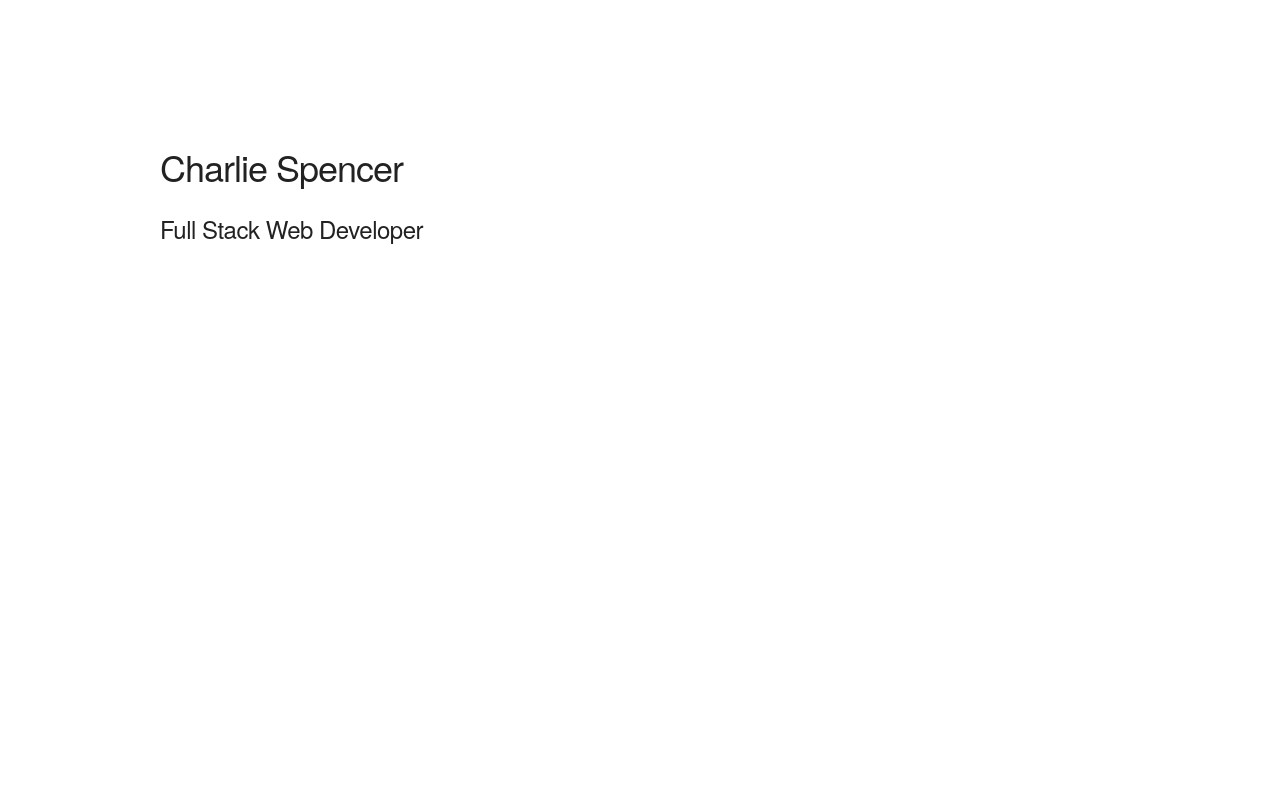
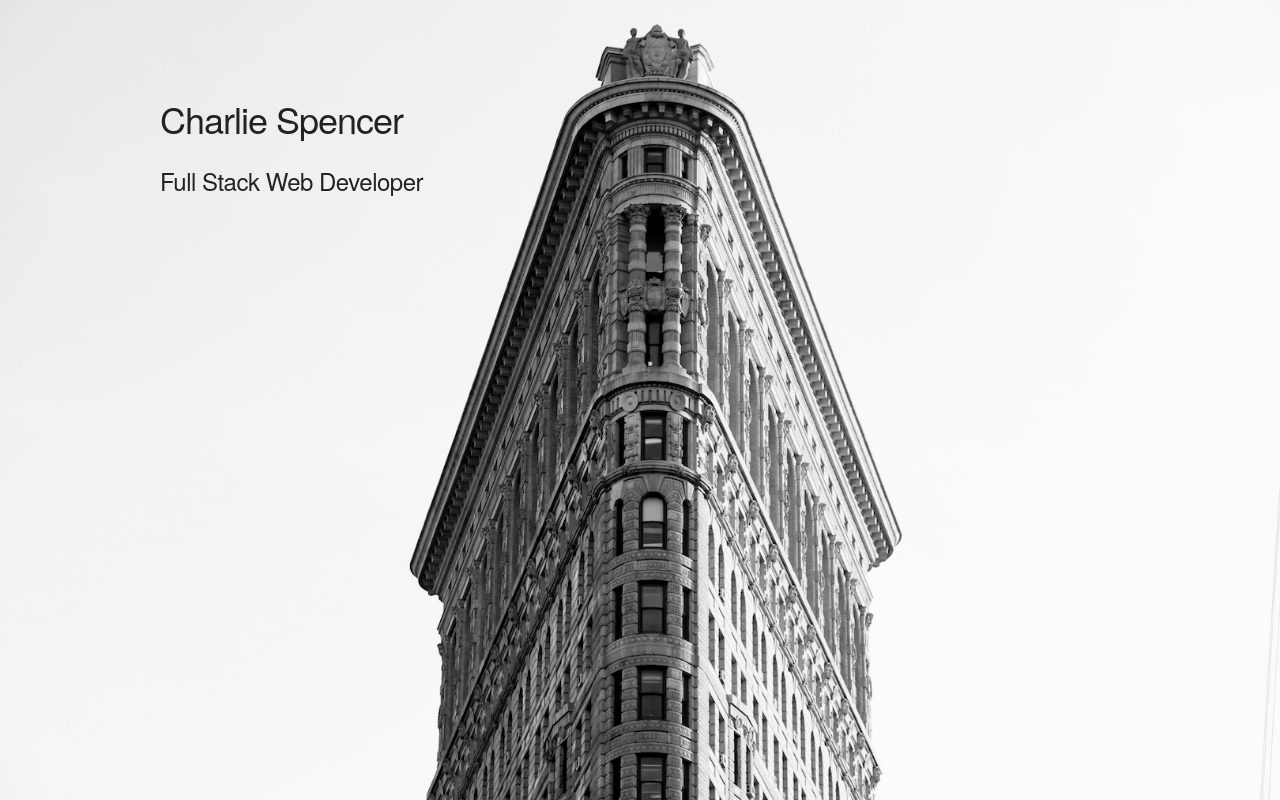
Before and after one commit to cspenc/portfolio, a plain HTML site: page index.html in a window 1280 px wide. Drawn offline with Linux system fonts and the light colour scheme.

Commit message:
testing out different layouts and images

```diff
--- /dev/null
+++ b/css/main.css
@@ -0,0 +1,6 @@
+body {
+  background: url(../images/bg3.jpg) no-repeat center center fixed;
+  background-size: cover;
+  background-repeat: no-repeat;;
+  background-position: center;
+}
--- a/index.html
+++ b/index.html
@@ -6,17 +6,22 @@
 
     <link rel="stylesheet" href="./css/normalize.css">
     <link rel="stylesheet" href="./css/skeleton.css">
+    <link rel="stylesheet" href="./css/main.css">
   </head>
   <body>
     <div class="container">
 
       <div class="row">
-        <div class="one-half column" style="margin-top: 15%">
+        <div class="two-thirds column" style="margin-top: 10%">
           <h3>Charlie Spencer</h3>
           <h5>Full Stack Web Developer</h5>
         </div>
       </div>
 
+      <div class="row">
+
+      </div>
+
     </div>
   </body>
 </html>
```
Also changed, not shown: images/bg2.jpg (added), images/bg3.jpg (added), 2 other files.
